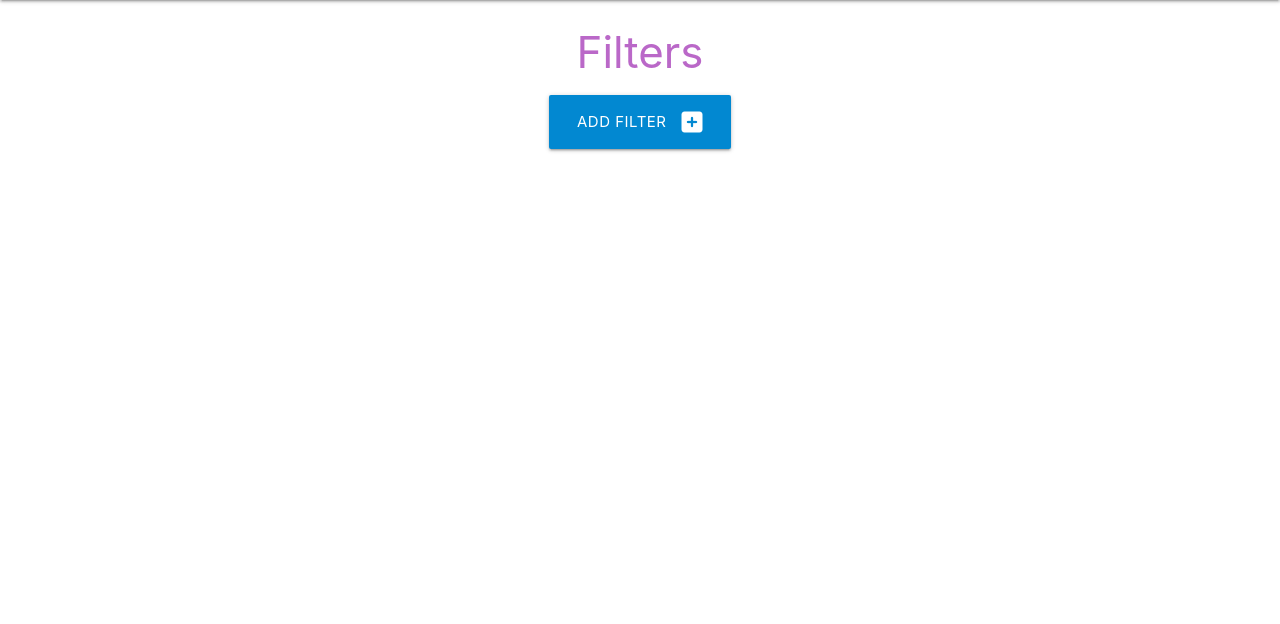
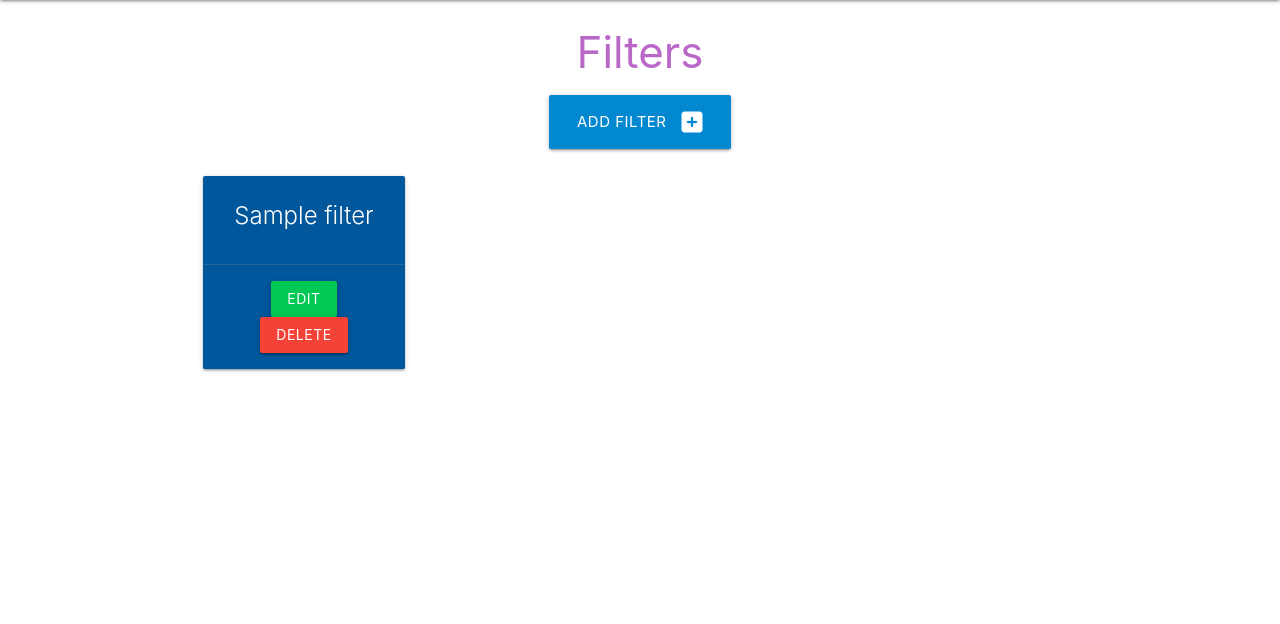
Before and after one commit to SLeighton-dot-com/Recipe-Database, a Flask app: page /filters in a window 1280 px wide. Shown: the part 64-688 px from the top of the page. Run offline with Flask 3, Linux system fonts and the light colour scheme; tables that the repository leaves empty hold one stand-in row (values such as "Sample post"); some libraries are stand-ins or nearby versions.

Commit message:
filters.html:Added functionality to view filters from database

```diff
--- a/recipes/templates/filters.html
+++ b/recipes/templates/filters.html
@@ -11,4 +11,20 @@
     </div>
 </div>
 
+<div class="row">
+    {% for filter in filters %}
+    <div class="col s12 m6 l3">
+        <div class="card light-blue darken-4 center-align">
+            <div class="card-content white-text">
+                <span class="card-title">{{ filter.filter_name }}</span>
+            </div>
+            <div class="card-action">
+                <a href="#" class="btn green accent-4">Edit</a>
+                <a href="#" class="btn red">Delete</a>
+            </div>
+        </div>
+    </div>
+    {% endfor %}
+</div>
+
 {% endblock %}
```
